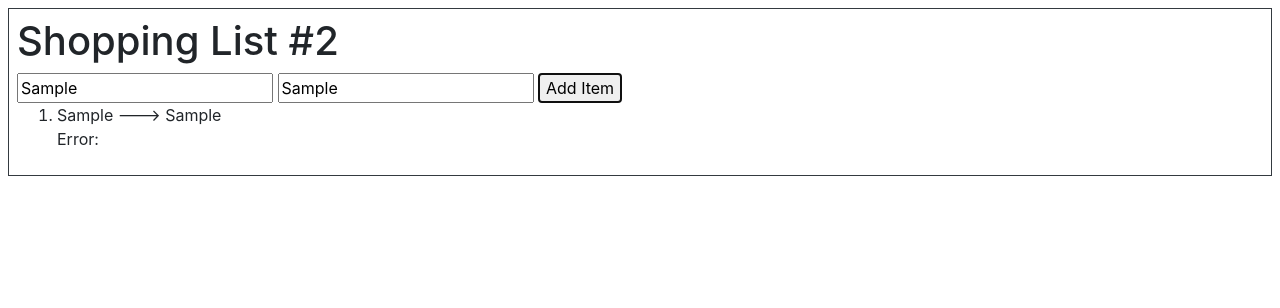
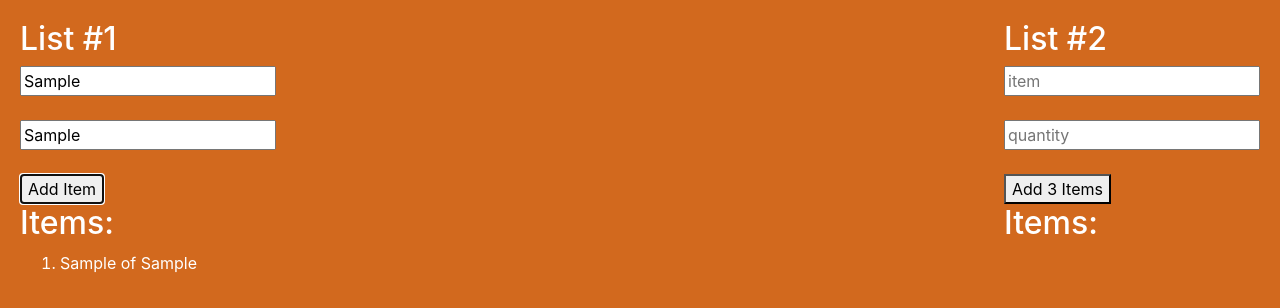
Before and after one commit to KKkaran/AngularJSBasics, a plain HTML site: page index.html in a window 1280 px wide. Both pictures are taken after typing "Sample", "Sample" into the empty fields and a click on the button "Add Item". Drawn offline with nearby package versions, Linux system fonts and the light colour scheme.

Commit message:
practice complete for factory

```diff
--- a/index.html
+++ b/index.html
@@ -10,57 +10,50 @@
     <script src="./scripts/angular-route.min.js"></script>
     <script src="./scripts/app.js"></script>
     <title>Custom Filter</title>
+    <style>
+        body{
+            background-color: chocolate;
+            color: white;
+        }
+    </style>
 </head>
 <body ng-app="ngApp" class="p-1">
 
-    <!-- <div class="p-1 d-flex justify-content-between">
-        <div class="border border-dark p-2 m-1" ng-controller="Shoppinglist1 as sl1">
-            <h1>Shopping List #1</h1>
+   <div class="d-flex justify-content-between">
+    <div class="p-2">
+        <form>
+            <div class="p-2" ng-controller="shoppingList1 as sl1">
+                <h2>List #1</h2>
+                <input type="text" ng-model="sl1.item" placeholder="item" ng-required="true"> <br> <br>
+                <input type="text" ng-model="sl1.quantity" placeholder="quantity" ng-required="true"><br> <br>
+                <button type="submit" ng-click="sl1.addItem()">Add Item</button>
                 <div>
-                <input type="text" placeholder="item" ng-model="sl1.item">
-                <input type="text" placeholder="quantity" ng-model="sl1.quantity">
-                <button ng-click="sl1.addItem()">Add Item</button>
-            </div>
-            <div>
+                    <h2>Items:</h2>
                     <ol>
-                    <li ng-repeat="item in sl1.items">
-                        {{item.item}} --- {{item.quantity}}
-                    </li>
+                        <li ng-repeat="i in sl1.items">{{i.quantity}} of {{i.item}}</li>
                     </ol>
                 </div>
-        </div> -->
-        <div class="border border-dark p-2 m-1" ng-controller="Shoppinglist2 as sl2">
-            <h1>Shopping List #2</h1>
+            </div>
+        </form>
+    </div>
+    <div class="p-2">
+        <form>
+            <div class="p-2" ng-controller="shoppingList2 as sl2">
+                <h2>List #2</h2>
+                <input type="text" placeholder="item" ng-model="sl2.item"> <br> <br>
+                <input type="text" placeholder="quantity" ng-model="sl2.quantity"><br> <br>
+                <button type="submit" ng-click="sl2.addItem()">Add 3 Items</button>
                 <div>
-                <input type="text" placeholder="item" ng-model="sl2.item">
-                <input type="text" placeholder="quantity" ng-model="sl2.quantity">
-                <button ng-click="sl2.addItem()">Add Item</button>
-            </div>
-            <div>
+                    <h2>Items:</h2>
                     <ol>
-                    <li ng-repeat="item in sl2.items">
-                        {{item.item}} ---> {{item.quantity}}
-                    </li>
-                    <div ng-hide="sl2.error">
-                        Error: <span>{{sl2.error}}</span>
-                    </div>
-<!--
-    ng-if is a general purpose "if statement" like attr dir if its value is false, angular removes the containing element from the DOM entirely
-    ng-show/ng-hide attr dir aut attach CSS classes to the containing element that either show or hide the element
-        The containing element doesnt get removed from the DOM
-
-
-
-
-
-                     -->
-
+                        <li ng-repeat="i in sl2.items">{{i.quantity}} of {{i.item}}</li>
                     </ol>
-            </div>
-        <div>
+                    <p ng-hide="!sl2.error">Error: {{sl2.error}}</p>
                 </div>
             </div>
-
+        </form>
+    </div>
+   </div>
 
 </body>
 
--- a/scripts/app.js
+++ b/scripts/app.js
@@ -1,75 +1,181 @@
-(function(){
-    "use strict";
-    let app = angular.module("ngApp",[]);
+(function () {
+    'use strict'
+    let app = angular.module("ngApp", [])
     app
-     // .controller("Shoppinglist1", ShoppingList1)
-      .controller("Shoppinglist2", ShoppingList2)
-     // .factory("ShoppingListFactory", ShoppingListFactory);
-      .provider("ShoppingListService",ShoppingListServiceProvider)
-      .config(Config)
+      .controller("shoppingList1",shoppingList1)
+      .controller("shoppingList2",shoppingList2)
+      .factory("shoppingFactory",shoppingFactory)
+    app.$inject = ['shoppingFactory']
 
-    Config.$inject = ['ShoppingListServiceProvider']
-    function Config(ShoppingListServiceProvider){
-        ShoppingListServiceProvider.defaults.maxItems = 3;
-    }
-    //ShoppingList1.$inject = ["ShoppingListFactory"]
-    ShoppingList2.$inject = ["ShoppingListService"]
-    function ShoppingListServiceProvider(){
-        let provider = this;
-        provider.defaults = {
-            maxItems : 3
-        }
-        provider.$get = function(){
-            let sl = new ShoppingListService(provider.defaults.maxItems)
-            return sl;
-        }
-    }
-    function ShoppingListFactory(){
-        return function(maxItems){
-            return new ShoppingListService(maxItems);
-        }
-    }
-    function ShoppingListService(maxItems){
+    function shoppingService(maxItems) {
         let service = this;
-        let items = [];
-        service.addItem = function(item,quantity){
-            if((maxItems == undefined) || (maxItems !== undefined) && (items.length < maxItems)){
+        let items = []
+        service.addItem = function(item,quantity) {
+            if (maxItems == undefined || (maxItems !== undefined && items.length < maxItems)) {
                 items.push({
                     item: item,
                     quantity: quantity
                 })
-            }else{
-                throw new Error("Max items (" + maxItems + ") reached.")
+                console.log(items)
+            } else {
+                throw new Error("max item(s) " + maxItems + " reached.")
             }
         }
-        service.getItems = function(){
+        service.getItems = function () {
             return items;
         }
     }
-    // function ShoppingList1(ShoppingListFactory){
-    //     let sl1 = this;
-    //     let service = ShoppingListFactory();
+    function shoppingFactory() {
+        return function (maxItems) {
+            return new shoppingService(maxItems)
+        }
+    }
+    function shoppingList1(shoppingFactory) {
+        let sl1 = this;
+        sl1.item = "";
+        sl1.quantity = "";
 
-    //     sl1.item = "";
-    //     sl1.quantity = "";
-    //     sl1.items = service.getItems();
+        let service = shoppingFactory();
+        sl1.items = service.getItems();
 
-    //     sl1.addItem = function(){
-    //         service.addItem(sl1.item,sl1.quantity)
-    //     }
-    // }
-    function ShoppingList2(ShoppingListService){
+        sl1.addItem = function () {
+            //shoppingFactory.addItem()
+            sl1.item && sl1.quantity && function () {
+                service.addItem(sl1.item, sl1.quantity)
+            }()
+        }
+    }
+    function shoppingList2(shoppingFactory) {
         let sl2 = this;
-        //let service = ShoppingListFactory(2);
         sl2.item = "";
         sl2.quantity = "";
-        sl2.items = ShoppingListService.getItems();
-        sl2.addItem = function(){
-            try{
-                ShoppingListService.addItem(sl2.item,sl2.quantity)
-            }catch(error){
-                sl2.error = error.message
-            }
+
+        let service = shoppingFactory(3);
+        sl2.items = service.getItems();
+
+        sl2.addItem = function () {
+            //shoppingFactory.addItem()
+            sl2.item && sl2.quantity && function () {
+                try {
+                    service.addItem(sl2.item, sl2.quantity)
+                } catch (error) {
+                    sl2.error = error
+                }
+            }()
         }
     }
+
+
+
+
+
+
+
+
+
+
+
+
+
+
 })()
+
+
+
+
+
+
+
+
+
+
+
+
+
+
+
+
+
+
+
+
+
+
+
+
+
+// (function(){
+//     "use strict";
+//     let app = angular.module("ngApp",[]);
+//     app
+//      // .controller("Shoppinglist1", ShoppingList1)
+//       .controller("Shoppinglist2", ShoppingList2)
+//      // .factory("ShoppingListFactory", ShoppingListFactory);
+//       .provider("ShoppingListService",ShoppingListServiceProvider)
+//       .config(Config)
+
+//     Config.$inject = ['ShoppingListServiceProvider']
+//     function Config(ShoppingListServiceProvider){
+//         ShoppingListServiceProvider.defaults.maxItems = 3;
+//     }
+//     //ShoppingList1.$inject = ["ShoppingListFactory"]
+//     ShoppingList2.$inject = ["ShoppingListService"]
+//     function ShoppingListServiceProvider(){
+//         let provider = this;
+//         provider.defaults = {
+//             maxItems : 3
+//         }
+//         provider.$get = function(){
+//             let sl = new ShoppingListService(provider.defaults.maxItems)
+//             return sl;
+//         }
+//     }
+//     function ShoppingListFactory(){
+//         return function(maxItems){
+//             return new ShoppingListService(maxItems);
+//         }
+//     }
+//     function ShoppingListService(maxItems){
+//         let service = this;
+//         let items = [];
+//         service.addItem = function(item,quantity){
+//             if((maxItems == undefined) || (maxItems !== undefined) && (items.length < maxItems)){
+//                 items.push({
+//                     item: item,
+//                     quantity: quantity
+//                 })
+//             }else{
+//                 throw new Error("Max items (" + maxItems + ") reached.")
+//             }
+//         }
+//         service.getItems = function(){
+//             return items;
+//         }
+//     }
+//     // function ShoppingList1(ShoppingListFactory){
+//     //     let sl1 = this;
+//     //     let service = ShoppingListFactory();
+
+//     //     sl1.item = "";
+//     //     sl1.quantity = "";
+//     //     sl1.items = service.getItems();
+
+//     //     sl1.addItem = function(){
+//     //         service.addItem(sl1.item,sl1.quantity)
+//     //     }
+//     // }
+//     function ShoppingList2(ShoppingListService){
+//         let sl2 = this;
+//         //let service = ShoppingListFactory(2);
+//         sl2.item = "";
+//         sl2.quantity = "";
+//         sl2.items = ShoppingListService.getItems();
+//         sl2.addItem = function(){
+//             try{
+//                 ShoppingListService.addItem(sl2.item,sl2.quantity)
+//             }catch(error){
+//                 sl2.error = error.message
+//             }
+//         }
+//     }
+// })()
```
Lines whose indentation alone changed are shown as unchanged.
